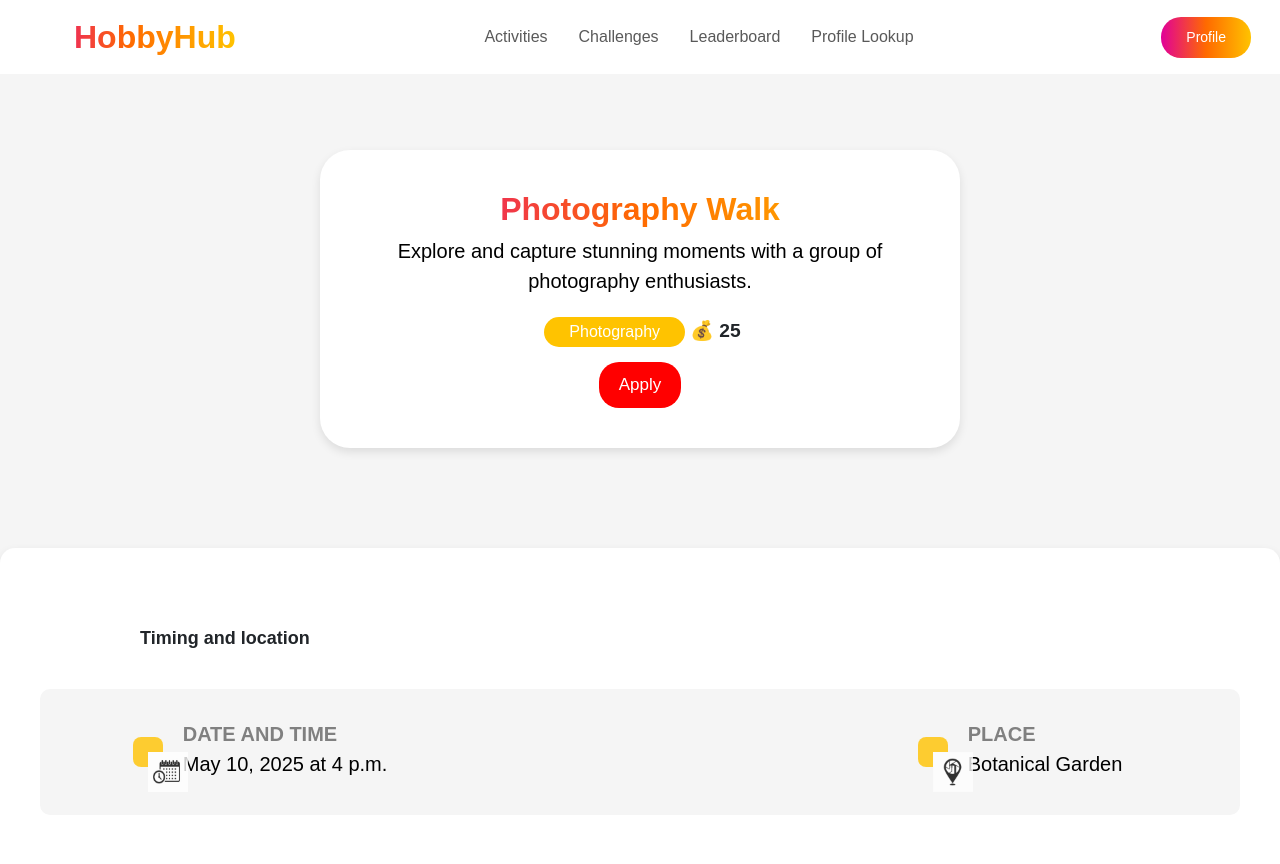
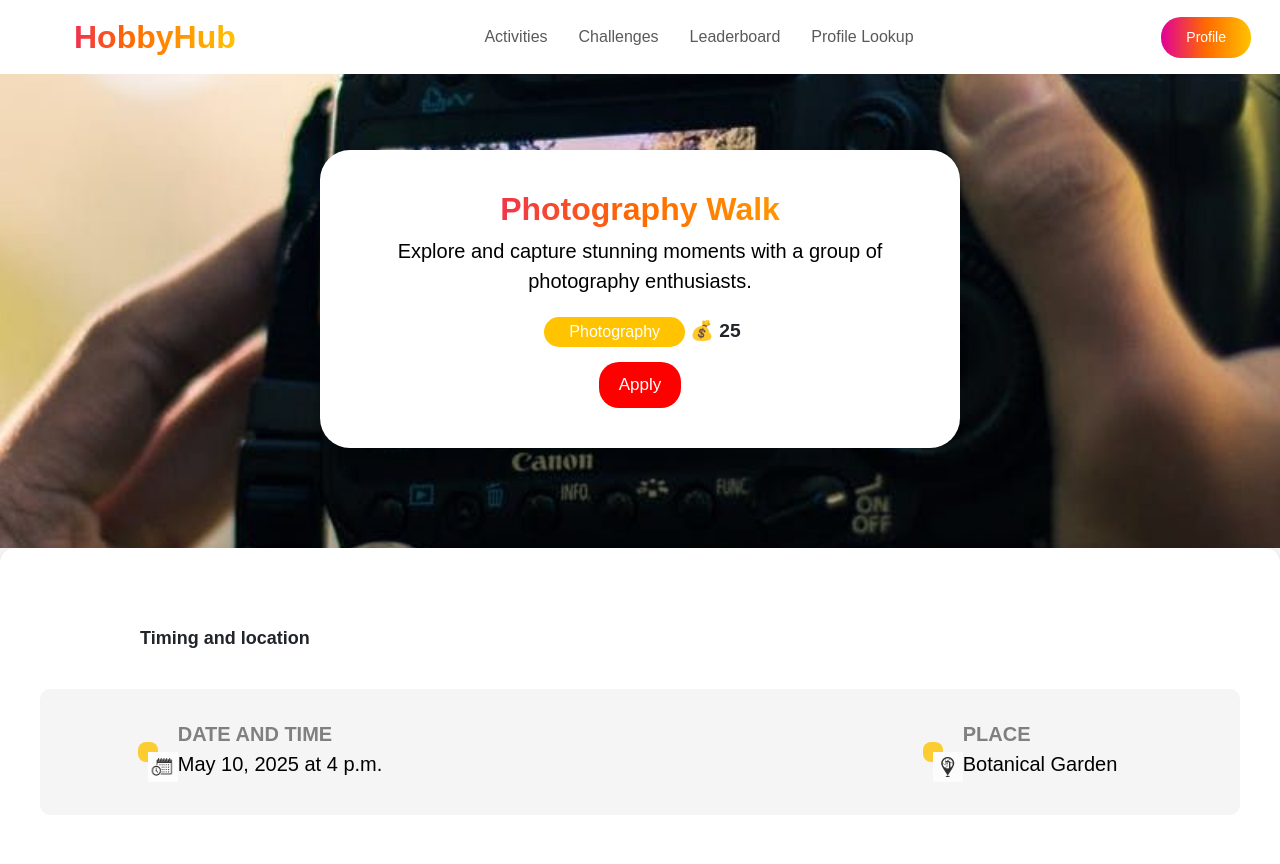
Before and after one commit to dinarazhaki/HobbyHub_diploma, a Django app: page /activity/1/ in a window 1280 px wide. Shown: the top 864 px of the page. Run offline with Django 5.2, Linux system fonts and the light colour scheme; data comes from the database, SQL or seed files in the repository; both versions use the stored data as it was after the commit; parts of the project's set-up code (start-up, migrations or seed data) failed here and were passed over; some web fonts are replaced; grey boxes are pictures that could not be loaded.

Commit message:
bg photo

```diff
--- a/back_hobbyhub/events/static/css/activity_details.css
+++ b/back_hobbyhub/events/static/css/activity_details.css
@@ -158,14 +158,15 @@ body {
 }
 
 .icon {
+
     background-color: #FFC300;
-    padding: 15px;
+    padding: 10px;
     border-radius: 8px;
 }
 
 .custom-icon {
-    width:40px;
-    height: 40px;
+    width:30px;
+    height: 30px;
 }
 
 .label {
--- a/back_hobbyhub/events/templates/activity_details.html
+++ b/back_hobbyhub/events/templates/activity_details.html
@@ -39,7 +39,7 @@
     </section>
 
     <!-- Main Content -->
-    <div class="activity-bg" style="background-image: url('{{ event.image.url }}') no-repeat center center/cover;">
+    <div class="activity-bg" style="background: url('{{ event.image.url }}') no-repeat center center/cover;">
         <div class="challenge-container">
             <div class="challenge-info">
                 <h2 class="gradient-text">{{ event.title }}</h2>
```
Also changed, not shown: back_hobbyhub/db.sqlite3.
